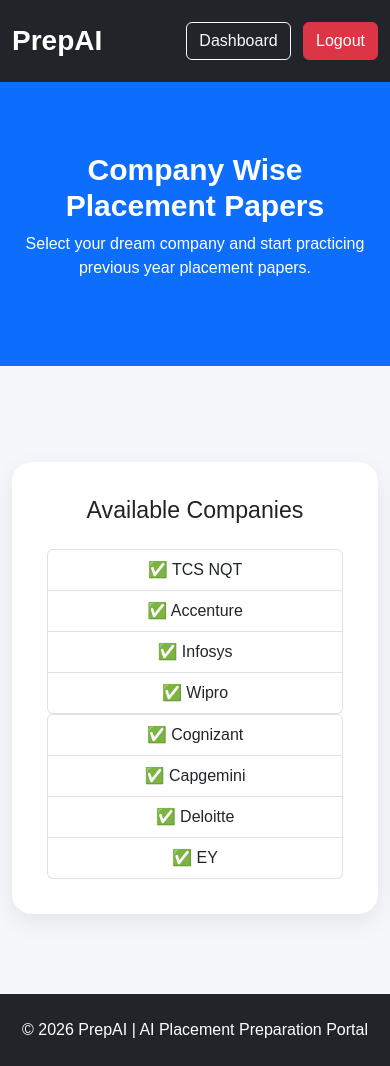
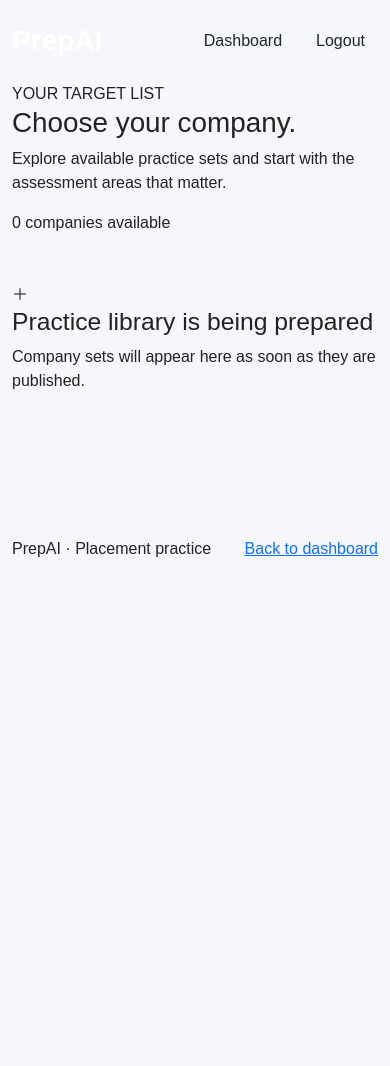
Before and after one commit to khadar24-min/AI_NQT_Practice_Portal, a Flask app: page /companies in a window 390 px wide. After the commit the page ends 557 px from the top, so only its background shows below. Run offline with Flask 3, Linux system fonts and the light colour scheme; a user stored in the database is signed in; data that the repository does not hold is empty.

Commit message:
Build responsive database-driven company library

```diff
--- a/templates/companies.html
+++ b/templates/companies.html
@@ -1,198 +1,6 @@
 <!DOCTYPE html>
-<html lang="en">
-
-<head>
-
-    <meta charset="UTF-8">
-
-    <meta name="viewport" content="width=device-width, initial-scale=1.0">
-
-    <title>Choose Company | PrepAI</title>
-
-    <link href="https://cdn.jsdelivr.net/npm/bootstrap@5.3.3/dist/css/bootstrap.min.css" rel="stylesheet">
-
-    <link rel="stylesheet" href="{{ url_for('static', filename='css/style.css') }}">
-
-</head>
-
-<body>
-
-<!-- Navbar -->
-
-<nav class="navbar navbar-expand-lg navbar-dark bg-dark">
-
-    <div class="container">
-
-        <a class="navbar-brand fw-bold" href="/dashboard">
-
-            PrepAI
-
-        </a>
-
-        <div class="ms-auto">
-
-            <a href="/dashboard" class="btn btn-outline-light me-2">
-
-                Dashboard
-
-            </a>
-
-            <a href="/logout" class="btn btn-danger">
-
-                Logout
-
-            </a>
-
-        </div>
-
-    </div>
-
-</nav>
-
-<!-- Header -->
-
-<section class="dashboard-header">
-
-    <div class="container">
-
-        <h2>
-
-            Company Wise Placement Papers
-
-        </h2>
-
-        <p>
-
-            Select your dream company and start practicing previous year placement papers.
-
-        </p>
-
-    </div>
-
-</section>
-
-<!-- Companies -->
-
-<div class="container py-5">
-
-    <div class="row g-4">
-
-        {% for company in companies %}
-
-        <div class="col-lg-3 col-md-4 col-sm-6">
-
-            <div class="dashboard-card">
-
-                <h3>
-
-                    {{ company }}
-
-                </h3>
-
-                <hr>
-
-                <p>
-
-                    Previous Papers
-
-                </p>
-
-                <p>
-
-                    Mock Tests
-
-                </p>
-
-                <p>
-
-                    AI Analysis
-
-                </p>
-
-                <a href="{{ url_for('papers', company=company) }}"
-
-                   class="btn btn-primary w-100">
-
-                    View Papers
-
-                </a>
-
-            </div>
-
-        </div>
-
-        {% endfor %}
-
-    </div>
-
-</div>
-
-<!-- Information -->
-
-<div class="container mb-5">
-
-    <div class="dashboard-card">
-
-        <h3 class="text-center mb-4">
-
-            Available Companies
-
-        </h3>
-
-        <div class="row">
-
-            <div class="col-md-6">
-
-                <ul class="list-group">
-
-                    <li class="list-group-item">✅ TCS NQT</li>
-
-                    <li class="list-group-item">✅ Accenture</li>
-
-                    <li class="list-group-item">✅ Infosys</li>
-
-                    <li class="list-group-item">✅ Wipro</li>
-
-                </ul>
-
-            </div>
-
-            <div class="col-md-6">
-
-                <ul class="list-group">
-
-                    <li class="list-group-item">✅ Cognizant</li>
-
-                    <li class="list-group-item">✅ Capgemini</li>
-
-                    <li class="list-group-item">✅ Deloitte</li>
-
-                    <li class="list-group-item">✅ EY</li>
-
-                </ul>
-
-            </div>
-
-        </div>
-
-    </div>
-
-</div>
-
-<!-- Footer -->
-
-<footer class="bg-dark text-white text-center py-4">
-
-    <p class="mb-0">
-
-        © 2026 PrepAI | AI Placement Preparation Portal
-
-    </p>
-
-</footer>
-
-<script src="https://cdn.jsdelivr.net/npm/bootstrap@5.3.3/dist/js/bootstrap.bundle.min.js"></script>
-
-</body>
-
-</html>
+<html lang="en"><head><meta charset="UTF-8"><meta name="viewport" content="width=device-width, initial-scale=1"><title>Companies | PrepAI</title><link href="https://fonts.googleapis.com/css2?family=DM+Sans:wght@400;500;600;700&family=Manrope:wght@600;700;800&display=swap" rel="stylesheet"><link href="https://cdn.jsdelivr.net/npm/bootstrap@5.3.3/dist/css/bootstrap.min.css" rel="stylesheet"><link rel="stylesheet" href="{{ url_for('static', filename='css/style.css') }}"></head>
+<body class="app-page"><nav class="navbar navbar-dark site-nav"><div class="container"><a class="navbar-brand brand-mark" href="{{ url_for('dashboard') }}">Prep<span>AI</span></a><div class="ms-auto d-flex gap-2"><a href="{{ url_for('dashboard') }}" class="btn btn-nav-ghost">Dashboard</a><a href="{{ url_for('logout') }}" class="btn btn-nav-primary">Logout</a></div></div></nav>
+<header class="page-hero"><div class="container"><div class="eyebrow">YOUR TARGET LIST</div><h1>Choose your company.</h1><p>Explore available practice sets and start with the assessment areas that matter.</p><div class="page-meta">{{ companies|length }} companies available</div></div></header>
+<main class="container py-5"><div class="row g-4">{% for company in companies %}<div class="col-sm-6 col-lg-4 col-xl-3"><article class="content-card company-tile"><div class="company-monogram">{{ company.company_name[:2]|upper }}</div><h2>{{ company.company_name }}</h2><p>{{ company.papers|length }} practice paper{{ '' if company.papers|length == 1 else 's' }} available</p><a class="btn btn-card" href="{{ url_for('papers', company=company.company_name) }}">Explore papers <span>→</span></a></article></div>{% else %}<div class="col-12"><div class="empty-state"><div class="empty-icon">＋</div><h2>Practice library is being prepared</h2><p>Company sets will appear here as soon as they are published.</p></div></div>{% endfor %}</div></main>
+<footer class="site-footer"><div class="container d-flex justify-content-between flex-wrap gap-2"><span>PrepAI · Placement practice</span><a href="{{ url_for('dashboard') }}">Back to dashboard</a></div></footer></body></html>
```
